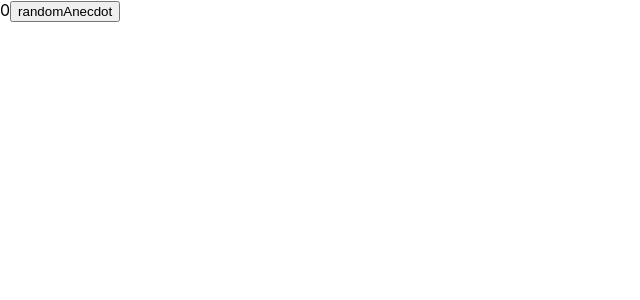
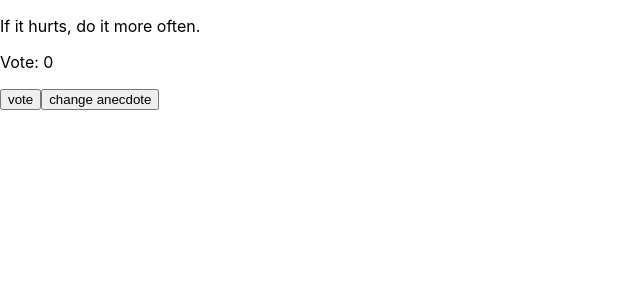
Before and after one commit to mikhita/part1b, a React (Create React App) app: page / in a window 1280 px wide. Shown: the top 300 px of the page, without its empty margins (0-640 px from the left). Built offline with nearby package versions, Linux system fonts and the light colour scheme.

Commit message:
I take out the random anecdote vote as a component

```diff
--- a/src/App.js
+++ b/src/App.js
@@ -1,4 +1,5 @@
 import { useState } from "react";
+import RendomAnecdot from "./components/Header";
 const Stasistics = ({ good, neutral, bad, all, average, positive }) => {
   return (
     <table>
@@ -57,17 +58,9 @@ const App = () => {
     "The only way to go fast, is to go well.",
   ];
 
-  const [selected, setSelected] = useState(0);
-  const handleClick = () => {
-    setSelected(() => {
-      return anecdotes[Math.floor(Math.random() * anecdotes.length)];
-    });
-  };
-
   return (
     <div>
-      {selected}
-      <button onClick={handleClick}>randomAnecdot</button>
+      <RendomAnecdot anecdotes={anecdotes} />
     </div>
   );
 };
--- a/src/components/Header.jsx
+++ b/src/components/Header.jsx
@@ -1,9 +1,38 @@
-import React from 'react'
+import React, { useState } from 'react'
 
-const Header = (props) => {
-  return (
-    <div>{props.title}</div>
-  )
-}
+const RendomAnecdot = ({anecdotes}) => {
 
-export default Header
+    const [currentItem, setCurrentItem] = useState(
+      anecdotes[Math.floor(Math.random() * anecdotes.length)]
+    );
+
+    const [votes, setVotes] = useState(() => {
+      let initItem = {};
+      anecdotes.forEach((item) => (initItem[item] = 0));
+      return initItem;
+    });
+
+    const handleVote = () => {
+      setVotes((prevVote) => {
+        return {
+          ...prevVote,
+          [currentItem]: prevVote[currentItem] + 1,
+        };
+      });
+    };
+
+    const handleChange = () => {
+      const newItem = anecdotes[Math.floor(Math.random() * anecdotes.length)];
+      setCurrentItem(newItem);
+    };
+    return (
+      <div>
+        <p>{currentItem}</p>
+        <p>Vote: {votes[currentItem]}</p>
+        <button onClick={handleVote}>vote</button>
+        <button onClick={handleChange}>change anecdote</button>
+      </div>
+    );
+  };
+
+  export default RendomAnecdot
```
